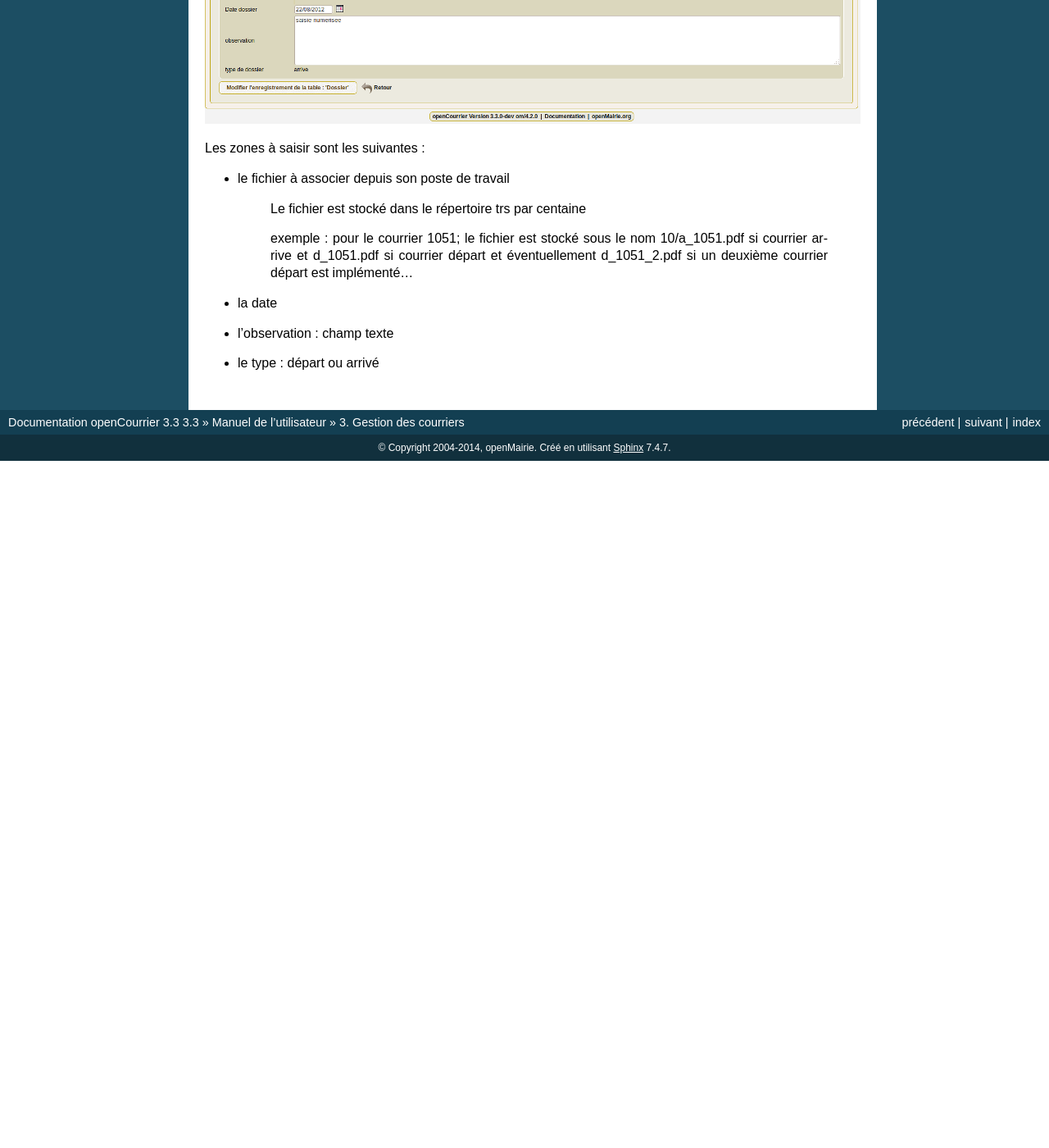
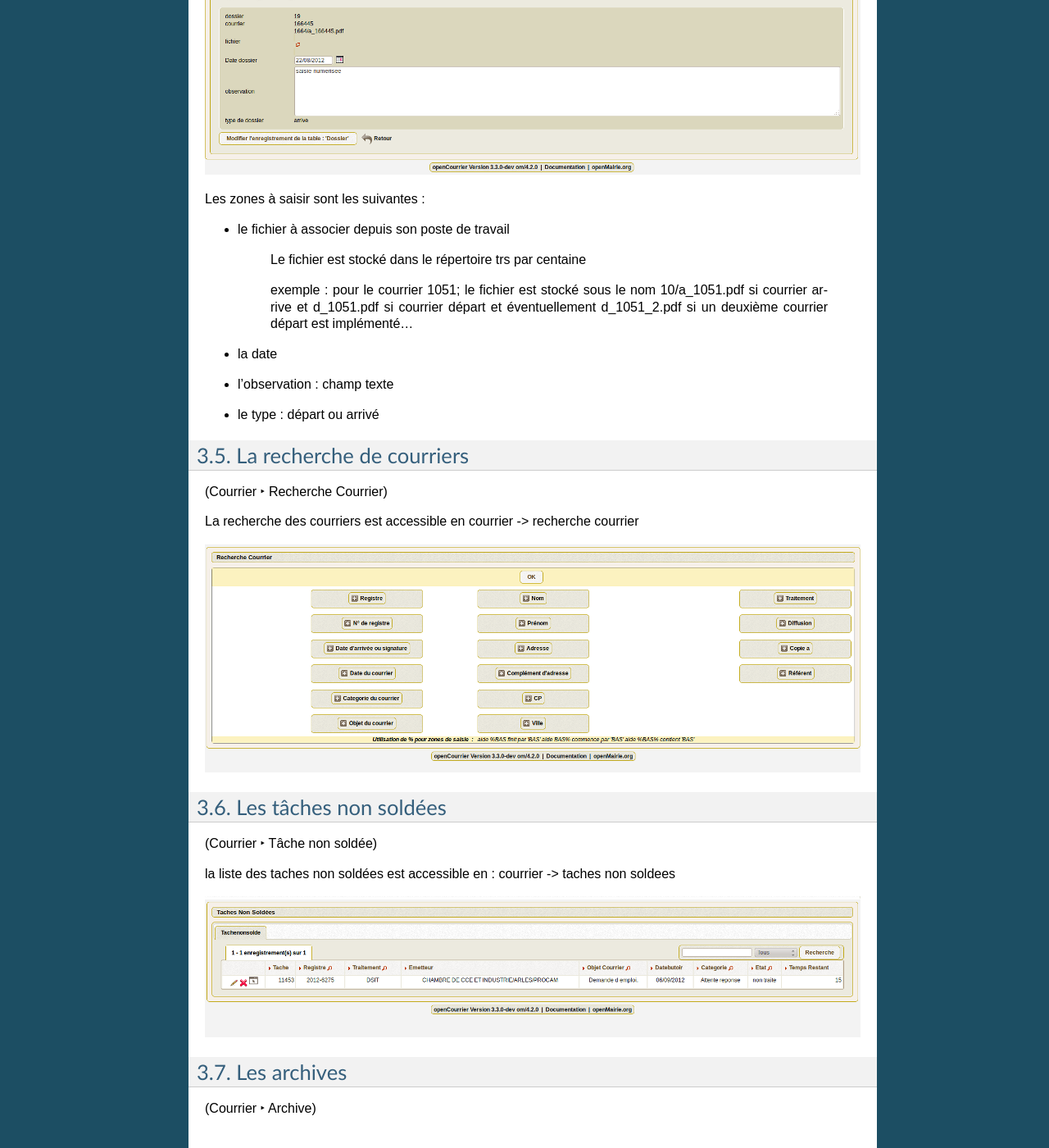
Before and after one commit to vcollette/opencourrier-documentation, a Sphinx documentation site: the page built from source/manuel_utilisateur/courrier/index.rst, in a window 1280 px wide and 1400 px high, scrolled down 6684 px. Shown: the whole window at 82% size. Built offline with Sphinx 7.4.7, drawn with Linux system fonts in a browser that asks for light colours; before the commit the page ends 7246 px from its top, so only the background shows below that; some of the changed text lies outside the part shown.

Commit message:
Déplace la rubrique recherche

```diff
--- a/source/index.rst
+++ b/source/index.rst
@@ -1,7 +1,7 @@
 .. opencourrier documentation master file.
 
 ==============================
-openCourrier 3.2 documentation
+openCourrier 3.3 documentation
 ==============================
 
 .. note::
--- a/source/manuel_utilisateur/courrier/index.rst
+++ b/source/manuel_utilisateur/courrier/index.rst
@@ -271,3 +271,36 @@ Les zones à saisir sont les suivantes :
 - l'observation : champ texte
 
 - le type : départ ou arrivé
+
+
+
+
+*************************
+La recherche de courriers
+*************************
+
+(:menuselection:`Courrier --> Recherche Courrier`)
+
+La recherche des courriers est accessible en courrier -> recherche courrier
+
+.. image:: recherche_courrier.png
+
+
+**********************
+Les tâches non soldées
+**********************
+
+(:menuselection:`Courrier --> Tâche non soldée`)
+
+
+la liste des taches non soldées est accessible en  :
+courrier -> taches non soldees
+
+.. image:: tachenonsoldee.png
+
+
+************
+Les archives
+************
+
+(:menuselection:`Courrier --> Archive`)
--- a/source/manuel_utilisateur/index.rst
+++ b/source/manuel_utilisateur/index.rst
@@ -12,6 +12,5 @@ Manuel de l'utilisateur
     preambule/index.rst
     ergonomie/index.rst
     courrier/index.rst
-    recherche/index.rst
     traitement/index.rst
     parametrage/index.rst
```
Also changed, not shown: source/manuel_utilisateur/parametrage/index.rst (+7 -13 lines), source/manuel_utilisateur/recherche/index.rst (deleted, +0 -41 lines), source/manuel_utilisateur/courrier/recherche_courrier.png (renamed from source/manuel_utilisateur/recherche/recherche_courrier.png), source/manuel_utilisateur/courrier/tachenonsoldee.png (renamed from source/manuel_utilisateur/recherche/tachenonsoldee.png).
